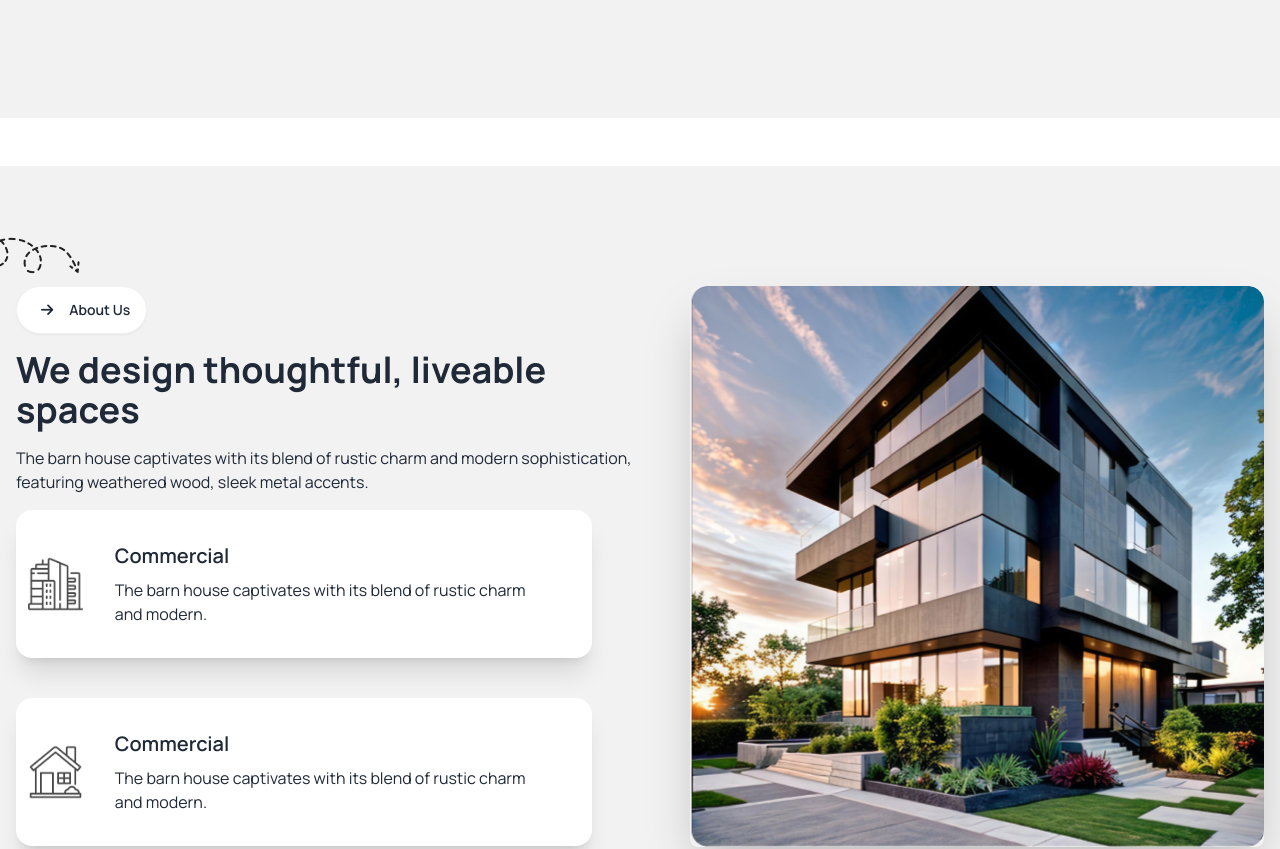
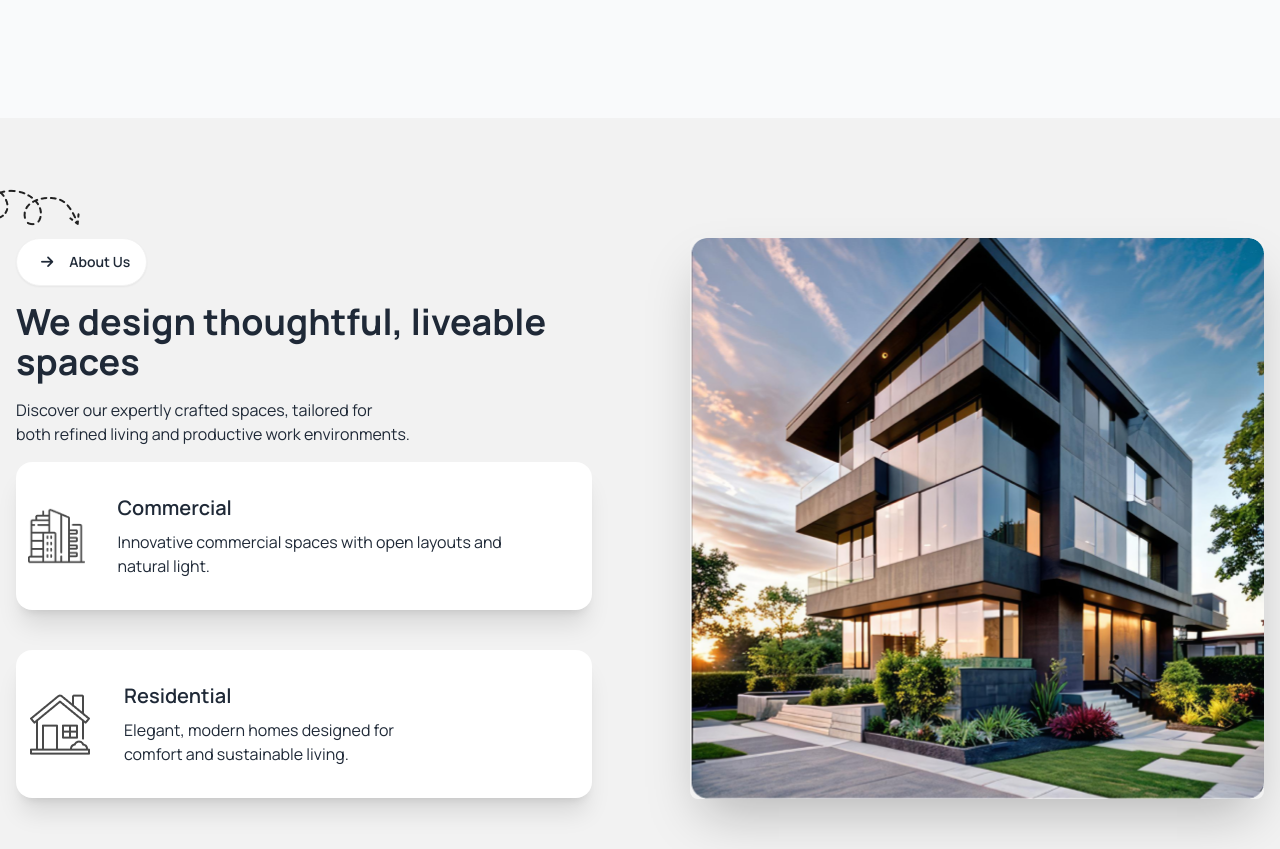
Before and after one commit to ashfakani/precedence-builders-B10A3, a plain HTML site: page index.html in a window 1280 px wide. Shown: the part 802-1651 px from the top of the page. Drawn offline with nearby package versions, Linux system fonts and the light colour scheme.

Commit message:
final commit for the project

```diff
--- a/index.html
+++ b/index.html
@@ -56,7 +56,7 @@
 </head>
 
 <body class="manrope-font">
-    <header class=" md:mx-auto my-12 bg-base-200">
+    <header class=" md:mx-auto mt-12 bg-gray-50">
         <!-- nav design  -->
 
         <div class="navbar">
@@ -121,7 +121,7 @@
 
         <!-- hero section  -->
 
-        <div class="hero bg-base-200 min-h-screen">
+        <div class="hero bg-gray-50 min-h-screen">
             <div class="hero-content flex-col">
                 <img src="assets/banner.png" class="rounded-lg shadow-2xl" />
                 <div>
@@ -146,7 +146,7 @@
     <main>
         <!-- We design thoughtful, liveable spaces section  -->
 
-        <section class="md:mx-auto my-12">
+        <section class="md:mx-auto mb-12">
             <div class="hero bg-base-200 min-h-screen">
                 <div class="hero-content flex-col lg:flex-row">
 
@@ -162,8 +162,8 @@
                         </div>
                         <h1 class="text-4xl font-bold">We design thoughtful, liveable spaces</h1>
                         <p>
-                            The barn house captivates with its blend of rustic charm and
-                            modern sophistication, featuring weathered wood, sleek metal accents.
+                            Discover our expertly crafted spaces, tailored for <br> both refined living and productive
+                            work environments.
                         </p>
 
                         <!-- card option  -->
@@ -177,8 +177,7 @@
                             </figure>
                             <div class="card-body">
                                 <h2 class="card-title">Commercial</h2>
-                                <p>The barn house captivates with its blend of rustic charm and
-                                    modern.
+                                <p>Innovative commercial spaces with open layouts and natural light.
                                 </p>
                             </div>
                         </div>
@@ -193,9 +192,8 @@
                                 <img class="py-10" src="assets/residential.png" alt="commercial" />
                             </figure>
                             <div class="card-body">
-                                <h2 class="card-title">Commercial</h2>
-                                <p>The barn house captivates with its blend of rustic charm and
-                                    modern.
+                                <h2 class="card-title">Residential</h2>
+                                <p>Elegant, modern homes designed for <br> comfort and sustainable living.
                                 </p>
                             </div>
                         </div>
@@ -320,29 +318,29 @@
                 <div class="bg-card-1 shadow-lg rounded-xl space-y-3 max-h-56 max-w-72 mx-auto p-8">
                     <img src="assets/concept.png" alt="">
                     <h3 class="text-xl font-bold">Concept</h3>
-                    <p>The barn house captivates with its blend of rustic charm and modern.</p>
+                    <p>Visualizing innovative ideas to enhance user experience in real estate</p>
                 </div>
 
                 <!-- card-2  -->
                 <div class="bg-card-2 shadow-lg rounded-xl space-y-3 max-h-56 max-w-72 mx-auto p-8">
                     <img src="assets/flow-chart.png" alt="">
-                    <h3 class="text-xl font-bold">Concept</h3>
-                    <p>The barn house captivates with its blend of rustic charm and modern.</p>
+                    <h3 class="text-xl font-bold">Design Process</h3>
+                    <p>Creating user-friendly interfaces for seamless real estate property navigation</p>
                 </div>
 
                 <!-- card-3  -->
                 <div class="bg-card-3 shadow-lg rounded-xl space-y-3 max-h-56 max-w-72 mx-auto p-8">
                     <img src="assets/vision.png" alt="">
-                    <h3 class="text-xl font-bold">Concept</h3>
-                    <p>The barn house captivates with its blend of rustic charm and modern.</p>
+                    <h3 class="text-xl font-bold">Supervision</h3>
+                    <p>Overseeing project execution to ensure quality and timely delivery.</p>
                 </div>
 
                 <!-- card-4  -->
 
                 <div class="bg-card-4 shadow-lg rounded-xl space-y-3 max-h-56 max-w-72 mx-auto p-8">
                     <img src="assets/budget-planning.png" alt="">
-                    <h3 class="text-xl font-bold">Concept</h3>
-                    <p>The barn house captivates with its blend of rustic charm and modern.</p>
+                    <h3 class="text-xl font-bold">Budget Planning</h3>
+                    <p>Strategically allocating resources to optimize project costs and outcomes.</p>
                 </div>
 
             </div>
@@ -361,9 +359,7 @@
 
                 <h1 class="text-5xl font-bold">Our Latest Portfolio</h1>
                 <p>
-                    The barn house captivates with its blend of rustic charm and
-                    modern sophistication,<br>
-                    featuring weathered wood, sleek metal accents.
+                    Showcasing diverse real estate projects <br> that highlight our expertise.
                 </p>
             </div>
 
@@ -381,7 +377,7 @@
 
                         <div class="flex flex-col justify-center space-y-6">
                             <h2 class="text-2xl font-bold">Commercial</h2>
-                            <p>The barn house captivates with its blend of rustic <br> charm and modern. </p>
+                            <p>Featuring our commercial real estate projects that drive <br> business growth. </p>
                             <p class="text-xl font-semibold hover:cursor-pointer">View Details <a><i
                                         class="fa-solid fa-arrow-right -rotate-45 bg-green-200 p-1 rounded-full"></i></a>
                             </p>
@@ -418,8 +414,8 @@
                         <!-- text area  -->
 
                         <div class="flex flex-col justify-center space-y-6">
-                            <h2 class="text-2xl font-bold">Commercial</h2>
-                            <p>The barn house captivates with its blend of rustic <br> charm and modern. </p>
+                            <h2 class="text-2xl font-bold">Residential</h2>
+                            <p>Highlighting our residential projects that redefine <br> modern living experiences. </p>
                             <p class="text-xl font-semibold hover:cursor-pointer">View Details <a><i
                                         class="fa-solid fa-arrow-right -rotate-45 bg-green-200 p-1 rounded-full"></i></a>
                             </p>
@@ -443,7 +439,7 @@
 
         <!-- Next Project Discussion  -->
 
-        <section class="my-12 py-8  mx-auto bg-[url('assets/bg.jpg')] bg-cover h-screen">
+        <section class="mt-12 py-8  mx-auto bg-[url('assets/bg.jpg')] bg-cover h-auto">
 
             <div class="text-center">
 
@@ -455,9 +451,7 @@
 
                     <h1 class="text-5xl font-bold my-3">Our Latest Portfolio</h1>
                     <p>
-                        The barn house captivates with its blend of rustic charm and
-                        modern sophistication,<br>
-                        featuring weathered wood, sleek metal accents.
+                        Interactive section for users to <br> submit inquiries about our portfolio.
                     </p>
                 </div>
             </div>
@@ -470,7 +464,7 @@
                     <input type="text" placeholder="Phone Number*" class="input input-bordered" />
                     <input type="text" placeholder="Email Number*" class="input input-bordered" />
 
-                    <textarea class="textarea textarea-bordered grid col-span-1 md:col-span-2 h-72"
+                    <textarea class="textarea textarea-bordered grid col-span-1 md:col-span-2"
                         placeholder="Write your message here"></textarea>
 
                     <div class="grid col-span-1 md:col-span-2">
@@ -495,8 +489,7 @@
             <p><i class="fa-solid fa-arrow-right -rotate-45 bg-green-500 p-2 rounded-full"></i>
                 <a class="btn btn-ghost text-xl font-bold">Precedence Builders</a>
             </p>
-            <p>The barn house captivates with its blend of rustic charm and modern sophistication, <br>
-                featuring weathered wood, sleek metal accents.</p>
+            <p>Connecting clients with exceptional real estate <br> opportunities and insights.</p>
         </div>
         <nav class="grid grid-cols-1 md:grid-cols-5  gap-4">
             <a class="link link-hover">Home</a>
```
